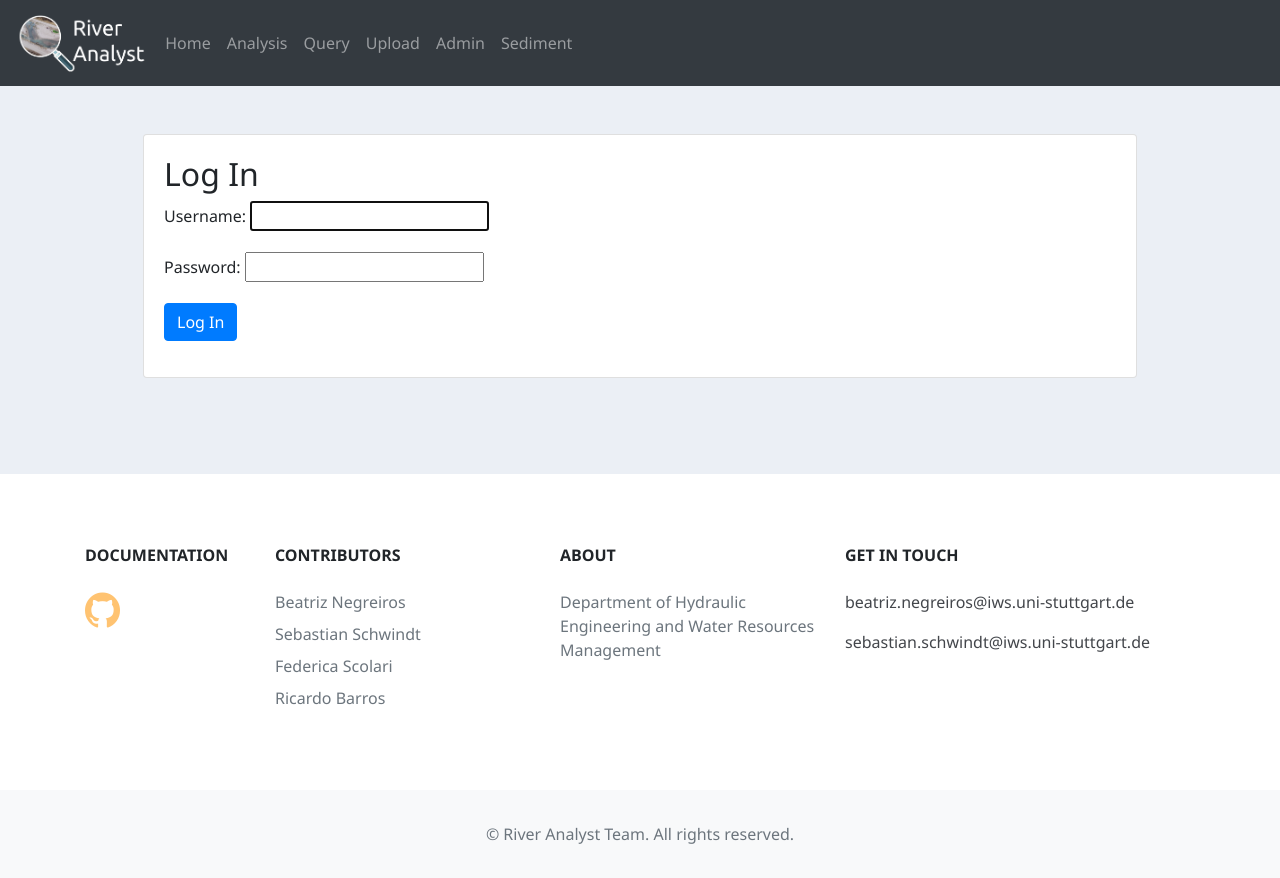
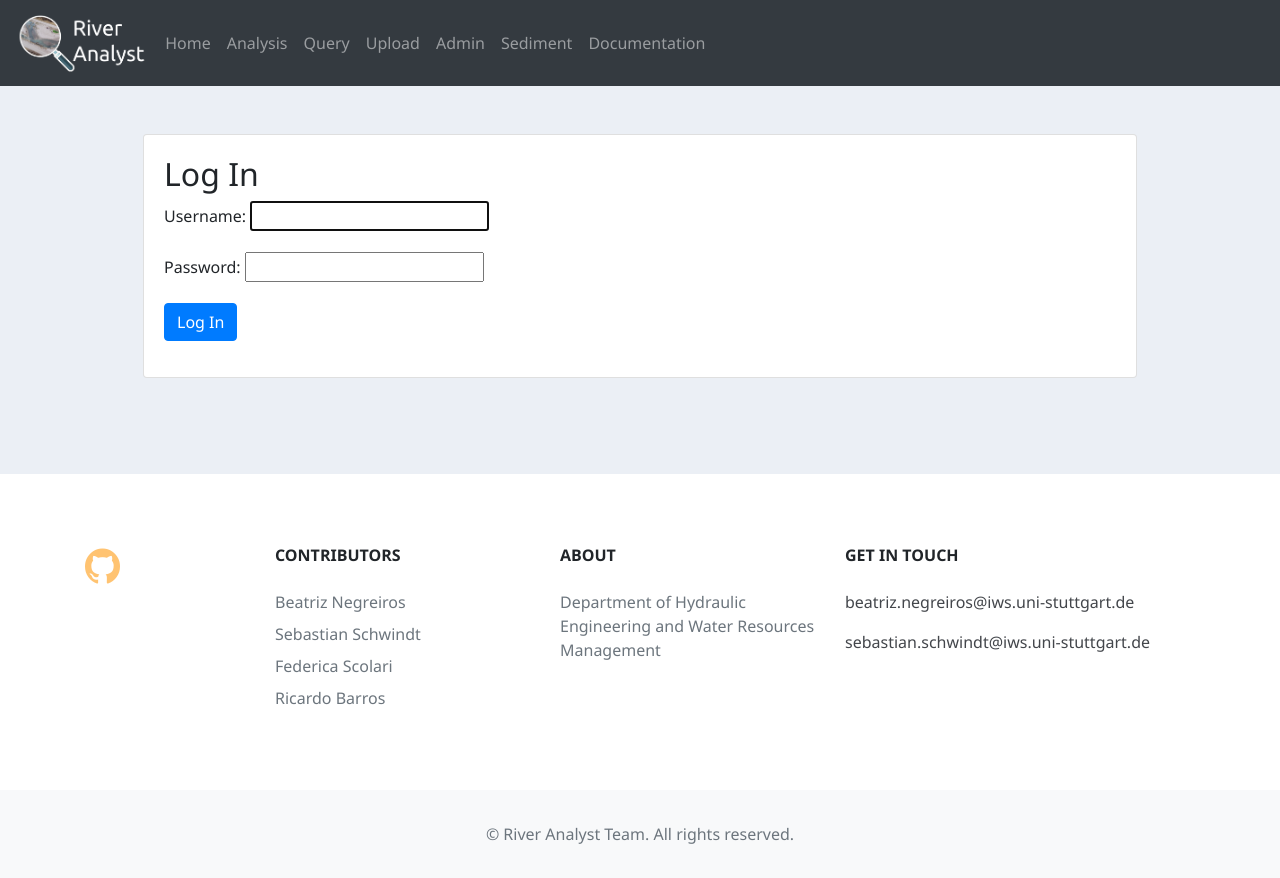
Before and after one commit to riveranalyst/ra-app, a Django app: page /accounts/login/ in a window 1280 px wide. Run offline with Django 4.2, Linux system fonts and the light colour scheme; some libraries are stand-ins or nearby versions.

Commit message:
doc buttom in navbar

```diff
--- a/templates/base.html
+++ b/templates/base.html
@@ -58,6 +58,9 @@
                 <li class="nav-item">
                     <a class="nav-link {% if navbar == 'activesed' %} active {% endif %}" href="{% url 'sedimentanalyst:app' %}">Sediment</a>
                 </li>
+                <li class="nav-item">
+                    <a class="nav-link" href="{% url 'https://github.com/riveranalyst' %}">Documentation</a>
+                </li>
 
             </ul>
         </div>
@@ -80,7 +83,6 @@
     <div class="container py-5">
       <div class="row py-4">
         <div class="col-lg-2 col-md-6 mb-4 mb-lg-0">
-            <h6 class="text-uppercase font-weight-bold mb-4">Documentation</h6>
 <!--          <ul class="list-inline mt-4">-->
             <h1><a href="https://github.com/riveranalyst"><i class="icon ion-social-github"></i></a></h1>
             <!--            <li class="list-inline-item"><a href="#" target="_blank" title="pinterest"><i class="fa fa-pinterest"></i></a></li>-->
```
